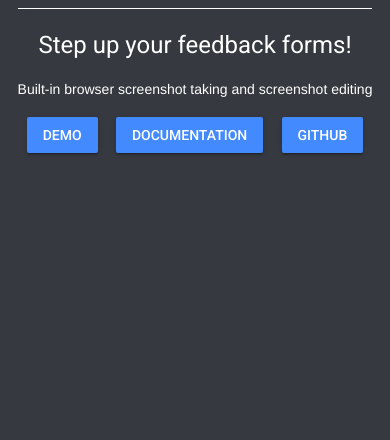
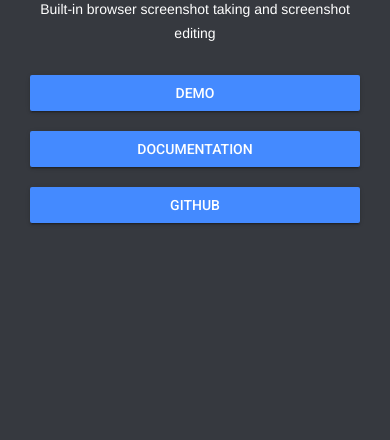
Before and after one commit to puffinsoft/feedbackplus, a plain HTML site: page docs/index.html in a window 390 px wide. Shown: the part 404-844 px from the top of the page. Drawn offline with nearby package versions, Linux system fonts and the light colour scheme.

Commit message:
Make page responsive, update docs link

```diff
--- a/docs/index.html
+++ b/docs/index.html
@@ -2,6 +2,7 @@
 <html>
 
 <head>
+    <meta name="viewport" content="width=device-width, initial-scale=1.0">
     <title>FeedbackPlus</title>
     <link rel="icon" type="image/x-icon" href="favicon.ico" />
     <link rel="stylesheet" href="styles.css" />
@@ -16,14 +17,14 @@
         <div id="hero-contents">
             <img src="images/logo_tp.png" id="logo" />
             <h4>Step up your feedback forms!</h4>
-            <p>Built-in browser screenshot taking and screenshot editing</p>
+            <p style="margin-bottom: 0">Built-in browser screenshot taking and screenshot editing</p>
             <div id="nav">
                 <a href="demos/demo.html">
                     <button class="mdl-button mdl-js-button mdl-button--raised mdl-js-ripple-effect mdl-button--accent">
                         Demo
                     </button>
                 </a>
-                <a href="https://github.com/ColonelParrot/feedbackplus/blob/master/docs.md">
+                <a href="https://github.com/ColonelParrot/feedbackplus/wiki">
                     <button class="mdl-button mdl-js-button mdl-button--raised mdl-js-ripple-effect mdl-button--accent">
                         Documentation
                     </button>
--- a/docs/styles.css
+++ b/docs/styles.css
@@ -10,20 +10,27 @@
   display: flex;
   align-items: center;
   justify-content: center;
-  background-color: #36393F;
+  background-color: #36393f;
 }
 
 #logo {
   width: 350px;
+  max-width: 100%;
   filter: invert(1);
 }
 
-#hero-contents{
+#hero-contents {
   color: white;
   text-align: center;
+  padding: 0 20px;
+  word-break: break-word;
 }
 
-#hero-contents h4{
+#hero-contents a {
+  margin: 10px;
+}
+
+#hero-contents h4 {
   padding-top: 20px;
   border-top: 1px solid white;
 }
@@ -32,3 +39,14 @@
   display: flex;
   justify-content: space-around;
 }
+
+@media only screen and (max-width: 400px) {
+  #nav {
+    margin-top: 20px;
+    flex-direction: column;
+  }
+
+  #nav button {
+    width: 100%;
+  }
+}
```
Lines whose indentation alone changed are shown as unchanged.
